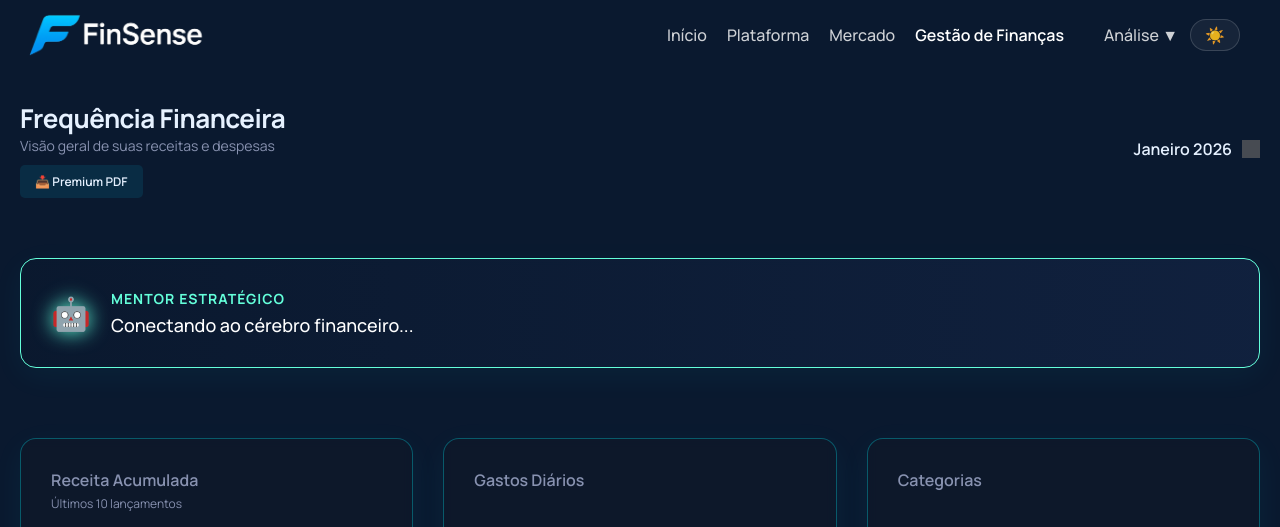
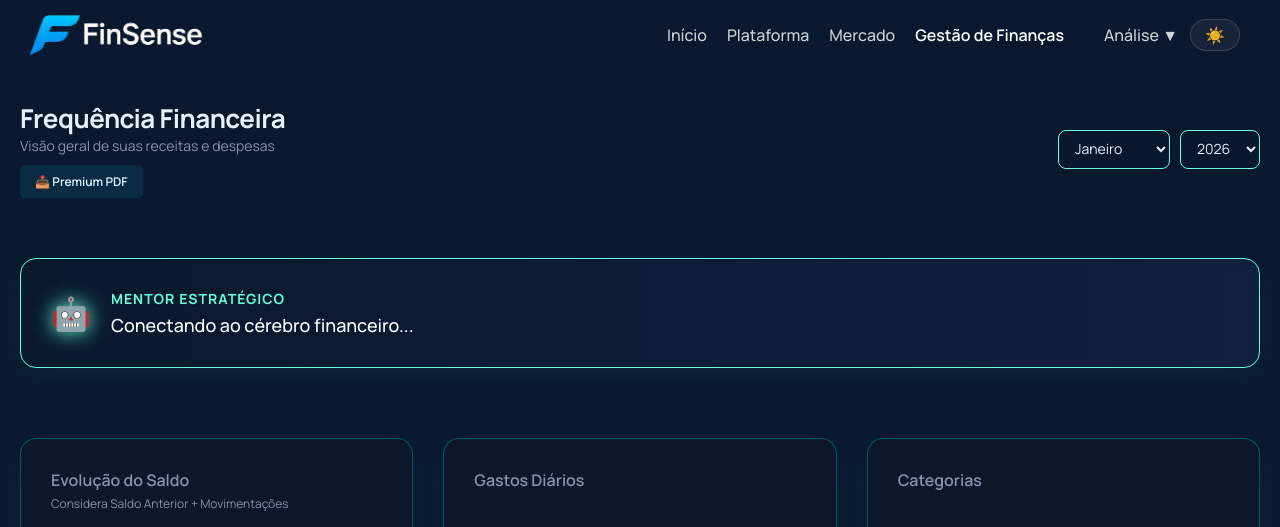
Before and after one commit to Euricojr/FinSense, a Flask app: template templates/financas.html in a window 1280 px wide. Shown: the top 527 px of the page. Run offline with Flask 3, Linux system fonts and the light colour scheme; the template is opened without the code that fills it, so the values that code supplies are empty; a map, chart or similar area stays blank; some libraries are stand-ins or nearby versions; grey boxes are pictures that could not be loaded.

Commit message:
continuando a corrigir

```diff
--- a/templates/financas.html
+++ b/templates/financas.html
@@ -430,6 +430,23 @@
         .glow-active {
             animation: cyan-glow 1.5s ease-out;
         }
+
+        /* Custom Date Selectors */
+        .date-selector-group { display: flex; gap: 10px; align-items: center; }
+        .custom-select {
+            background: rgba(10, 25, 47, 0.9);
+            border: 1px solid var(--accent-primary);
+            color: var(--text-main);
+            padding: 8px 12px;
+            border-radius: 8px;
+            font-family: inherit;
+            font-size: 14px;
+            cursor: pointer;
+            outline: none;
+            transition: all 0.3s;
+        }
+        .custom-select:hover { border-color: var(--accent-cyan); box-shadow: 0 0 10px rgba(100,255,218,0.1); }
+        .custom-select option { background: #0a192f; color: white; }
     </style>
     <!-- PDF Libs -->
     <script src="https://cdnjs.cloudflare.com/ajax/libs/html2canvas/1.4.1/html2canvas.min.js"></script>
@@ -486,13 +503,26 @@
                     📥 Premium PDF
                 </button>
             </div>
-            <div class="date-picker-wrapper">
-                <span id="dateDisplay" class="date-display">
-                    <span id="dateText">Carregando...</span>
-                    <!-- Icon -->
-                    <img src="https://cdn-icons-png.flaticon.com/512/2693/2693507.png" class="calendar-icon-styled" style="width:18px; height:18px;">
-                </span>
-                <input type="month" id="dateFilter" class="date-filter-real" onchange="loadData()">
+
+            <!-- Custom Date Selector -->
+            <div class="date-selector-group">
+                <select id="filterMonth" class="custom-select" onchange="loadData()">
+                    <option value="01">Janeiro</option>
+                    <option value="02">Fevereiro</option>
+                    <option value="03">Março</option>
+                    <option value="04">Abril</option>
+                    <option value="05">Maio</option>
+                    <option value="06">Junho</option>
+                    <option value="07">Julho</option>
+                    <option value="08">Agosto</option>
+                    <option value="09">Setembro</option>
+                    <option value="10">Outubro</option>
+                    <option value="11">Novembro</option>
+                    <option value="12">Dezembro</option>
+                </select>
+                <select id="filterYear" class="custom-select" onchange="loadData()">
+                    <!-- Populated by JS -->
+                </select>
             </div>
         </div>
 
@@ -513,8 +543,8 @@
             <div class="card">
                 <div class="card-header">
                     <div>
-                        <div class="card-title">Receita Acumulada</div>
-                        <div style="font-size: 12px; color: var(--text-muted); margin-top: 4px;">Últimos 10 lançamentos</div>
+                        <div class="card-title">Evolução do Saldo</div>
+                        <div style="font-size: 12px; color: var(--text-muted); margin-top: 4px;">Considera Saldo Anterior + Movimentações</div>
                     </div>
                 </div>
                 <div id="chart-revenue" class="chart-container"></div>
@@ -699,52 +729,33 @@
 
         // Init
         // Init
+        // Init
         document.addEventListener('DOMContentLoaded', async () => {
              checkAuth();
 
-             // Set default date input for NEW entries to today (always)
+             // Populate Year Select (Current -5 to +5)
              const now = new Date();
+             const currentYear = now.getFullYear();
+             const yearSelect = document.getElementById('filterYear');
+             for(let y = currentYear - 5; y <= currentYear + 5; y++) {
+                 const opt = document.createElement('option');
+                 opt.value = y; opt.innerText = y;
+                 if(y === currentYear) opt.selected = true;
+                 yearSelect.appendChild(opt);
+             }
+
+             // Default Month
+             const currentMonth = (now.getMonth() + 1).toString().padStart(2, '0');
+             document.getElementById('filterMonth').value = currentMonth;
+
+             // New Entry Date default
              document.getElementById('date').value = now.toISOString().split('T')[0];
              updateCategories();
 
-             // Auto-detect best view month
-             try {
-                const [expRes, incRes] = await Promise.all([
-                    fetch(`${API_BASE_URL}/api/expenses`),
-                    fetch(`${API_BASE_URL}/api/incomes`)
-                ]);
-                const exp = await expRes.json();
-                const inc = await incRes.json();
-
-                const allDates = [...exp.map(e => e.date), ...inc.map(i => i.date)].sort();
-
-                let targetMonth = "";
-                if (allDates.length > 0) {
-                    // Use latest data date
-                    const latest = allDates[allDates.length - 1]; // "YYYY-MM-DD"
-                    targetMonth = latest.substring(0, 7); // "YYYY-MM"
-                } else {
-                    // Default to current
-                    const m = (now.getMonth() + 1).toString().padStart(2, '0');
-                    targetMonth = `${now.getFullYear()}-${m}`;
-                }
-
-                document.getElementById('dateFilter').value = targetMonth;
-
-                // Now load and render with this filter
-                // We pass the data we already fetched to avoid double network request?
-                // loadData fetches again. For simplicity and consistency, let's just call loadData()
-                // or refactor loadData to take data. Current loadData is simple enough to just call.
-                loadData();
-                loadAdvice(); // Advice also fetches its own summary.
-
-             } catch (e) {
-                 console.error("Init Error", e);
-                 // Fallback
-                 const m = (now.getMonth() + 1).toString().padStart(2, '0');
-                 document.getElementById('dateFilter').value = `${now.getFullYear()}-${m}`;
-                 loadData();
-             }
+             // Just Init Data
+             loadData();
+             loadAdvice();
+
         });
 
         function updateDateDisplay(dateStr) {
@@ -760,8 +771,12 @@
 
         // --- Data Loading & Charts ---
         async function loadData() {
-            const filterVal = document.getElementById('dateFilter').value;
-            updateDateDisplay(filterVal);
+            // Construct Filter Value from Selects
+            const year = document.getElementById('filterYear').value;
+            const month = document.getElementById('filterMonth').value;
+            const filterVal = `${year}-${month}`;
+
+            // Note: updateDateDisplay is not needed updateDateDisplay(filterVal);
 
             try {
                 const [expRes, incRes] = await Promise.all([
@@ -806,7 +821,7 @@
                 updateBalanceUI(prevBalance, monthBalance, totalBalance);
 
                 // 2. Render Charts (Current Month Only)
-                renderRevenueChart(incomes.filter(i => i.date.startsWith(filterVal)));
+                renderBalanceChart(currentMonthTx, prevBalance, filterVal);
                 renderDailyExpensesChart(expenses.filter(e => e.date.startsWith(filterVal)));
                 renderDonutChart(expenses.filter(e => e.date.startsWith(filterVal)));
 
@@ -946,28 +961,51 @@
             }
         }
 
-        function renderRevenueChart(incomes) {
-            // Group by date
-            const grouped = {};
-            incomes.forEach(i => {
-                grouped[i.date] = (grouped[i.date] || 0) + i.amount;
+        function renderBalanceChart(transactions, initialBalance, currentMonthStr) {
+            // Sort by date asc
+            const sorted = transactions.sort((a,b) => new Date(a.date) - new Date(b.date));
+            const daysInMonth = new Date(currentMonthStr.split('-')[0], currentMonthStr.split('-')[1], 0).getDate();
+            const dates = [];
+            const values = [];
+
+            let currentBal = initialBalance;
+
+            // Logic: Plot points for every transaction date to show evolution
+            // Start of Month
+            dates.push(`${currentMonthStr}-01`);
+            values.push(currentBal);
+
+            // Map changes per date
+            const changes = {};
+            sorted.forEach(tx => {
+                const change = tx.type === 'income' ? tx.amount : -tx.amount;
+                changes[tx.date] = (changes[tx.date] || 0) + change;
             });
-            const dates = Object.keys(grouped).sort();
-            const values = dates.map(d => grouped[d]);
+            const uniqueDates = Object.keys(changes).sort();
+
+            uniqueDates.forEach(d => {
+                currentBal += changes[d];
+                dates.push(d);
+                values.push(currentBal);
+            });
+
+            // End of Month (Extend line)
+            // Optional: dates.push(`${currentMonthStr}-${daysInMonth}`); values.push(currentBal);
 
             const trace = {
                 x: dates, y: values,
                 type: 'scatter', mode: 'lines+markers',
-                line: { shape: 'spline', color: '#00d4ff', width: 3 },
+                line: { shape: 'hv', color: '#00d4ff', width: 3 }, // 'hv' step shape
+                marker: { size: 6 },
                 fill: 'tozeroy', fillcolor: 'rgba(0, 212, 255, 0.1)',
-                hovertemplate: '<b>%{x}</b><br>R$ %{y:,.2f}<extra></extra>'
+                hovertemplate: '<b>%{x}</b><br>Saldo: R$ %{y:,.2f}<extra></extra>'
             };
 
             const layout = {
                 paper_bgcolor: 'rgba(0,0,0,0)', plot_bgcolor: 'rgba(0,0,0,0)',
                 margin: { t: 10, b: 30, l: 30, r: 10 },
                 xaxis: { showgrid: false, zeroline: false, showline: false, color: '#8892b0' },
-                yaxis: { showgrid: false, zeroline: false, showline: false, gridcolor: 'rgba(255,255,255,0.05)', color: '#8892b0', rangemode: 'nonnegative' },
+                yaxis: { showgrid: false, zeroline: false, showline: false, gridcolor: 'rgba(255,255,255,0.05)', color: '#8892b0' },
                 height: 200,
                 hovermode: 'x unified',
                 hoverlabel: { bgcolor: '#0b1221', bordercolor: '#00f2ff', font: { color: 'white' } }
@@ -1304,30 +1342,51 @@
                 // --- 2. Generate PDF Specific Charts ---
                 // We create temporary divs inside our hidden report container to render these special charts
 
-                // A. Revenue Chart (Line + Markers + Text)
+                // A. Balance Evolution Chart (Renamed from Revenue)
                 const revDiv = document.createElement('div');
                 reportContainer.appendChild(revDiv);
 
-                const groupedInc = {};
-                incomes.forEach(i => groupedInc[i.date] = (groupedInc[i.date] || 0) + i.amount);
-                const incDates = Object.keys(groupedInc).sort();
-                const incValues = incDates.map(d => groupedInc[d]);
+                // Re-calculate PDF Balance Curve (Similar to renderBalanceChart)
+                // 1. Calculate Start Balance (Strictly before current month)
+                let pdfPrevBal = 0;
+                // Need full lists. allExpenses and allIncomes.
+                // We fetched them at start of function: allExpenses, allIncomes
+                allExpenses.forEach(e => { if(e.date < `${filterVal}-01`) pdfPrevBal -= parseFloat(e.amount); });
+                allIncomes.forEach(i => { if(i.date < `${filterVal}-01`) pdfPrevBal += parseFloat(i.amount); });
+
+                const pdfDates = [`${filterVal}-01`];
+                const pdfValues = [pdfPrevBal];
+                let running = pdfPrevBal;
+
+                const currTxPdf = [...expenses.map(e => ({...e, type:'expense'})), ...incomes.map(i => ({...i, type:'income'}))]
+                                  .sort((a,b) => new Date(a.date) - new Date(b.date));
+
+                const changes = {};
+                currTxPdf.forEach(tx => {
+                     const chg = tx.type === 'income' ? parseFloat(tx.amount) : -parseFloat(tx.amount);
+                     changes[tx.date] = (changes[tx.date] || 0) + chg;
+                });
+                Object.keys(changes).sort().forEach(d => {
+                     running += changes[d];
+                     pdfDates.push(d);
+                     pdfValues.push(running);
+                });
 
                 await Plotly.newPlot(revDiv, [{
-                    x: incDates, y: incValues,
+                    x: pdfDates, y: pdfValues,
                     type: 'scatter', mode: 'lines+markers+text',
-                    text: incValues.map(v => `R$ ${v.toFixed(0)}`),
+                    text: pdfValues.map(v => `R$ ${v.toFixed(0)}`),
                     textposition: 'top center',
                     textfont: { color: '#64ffda', size: 16, weight: 700 }, // Larger font
-                    cliponaxis: false, // Prevent cutting off
-                    line: { shape: 'spline', color: '#00d4ff', width: 5 }, // Thicker line
-                    marker: { size: 10, color: '#00d4ff' }, // Larger dots
+                    cliponaxis: false,
+                    line: { shape: 'hv', color: '#00d4ff', width: 5 }, // 'hv' for balance step
+                    marker: { size: 10, color: '#00d4ff' },
                     fill: 'tozeroy', fillcolor: 'rgba(0, 212, 255, 0.1)'
                 }], {
                     paper_bgcolor: 'rgba(0,0,0,0)', plot_bgcolor: 'rgba(0,0,0,0)',
-                    margin: { t: 40, b: 40, l: 40, r: 60 }, // Extra Right Margin for last label
+                    margin: { t: 40, b: 40, l: 40, r: 60 },
                     xaxis: { type: 'date', tickformat: '%d/%m', showgrid: false, zeroline: false, showline: false, color: '#8892b0', tickfont: {size: 14} },
-                    yaxis: { showgrid: false, zeroline: false, showline: false, color: '#8892b0', rangemode: 'nonnegative' },
+                    yaxis: { showgrid: false, zeroline: false, showline: false, color: '#8892b0' },
                     height: 400, width: 900
                 }, {displayModeBar: false});
 
@@ -1418,7 +1477,7 @@
 
                     <div style="display: grid; grid-template-columns: 1fr; gap: 30px; margin-bottom: 30px;">
                         <div style="background: #112240; padding: 20px; border-radius: 10px; text-align: center;">
-                            <h4 style="margin: 0 0 10px 0; color: #a8b2d1; text-align: left;">Evolução da Receita</h4>
+                            <h4 style="margin: 0 0 10px 0; color: #a8b2d1; text-align: left;">Evolução do Saldo</h4>
                             <img src="${imgRev}" style="width: 100%; max-width: 900px; border-radius: 5px;">
                         </div>
 
```
